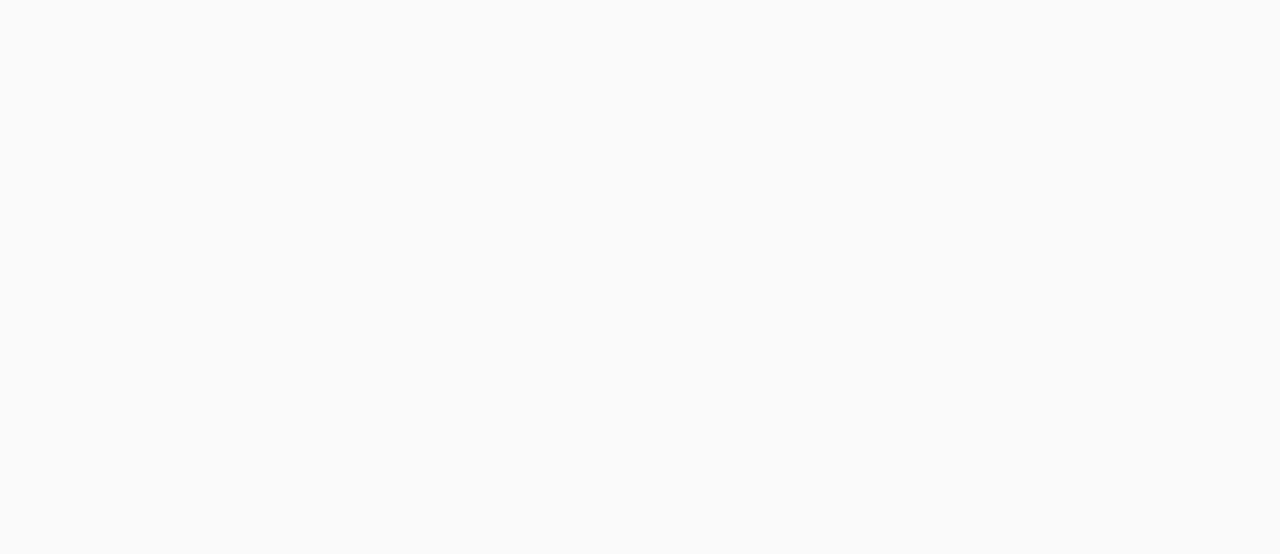
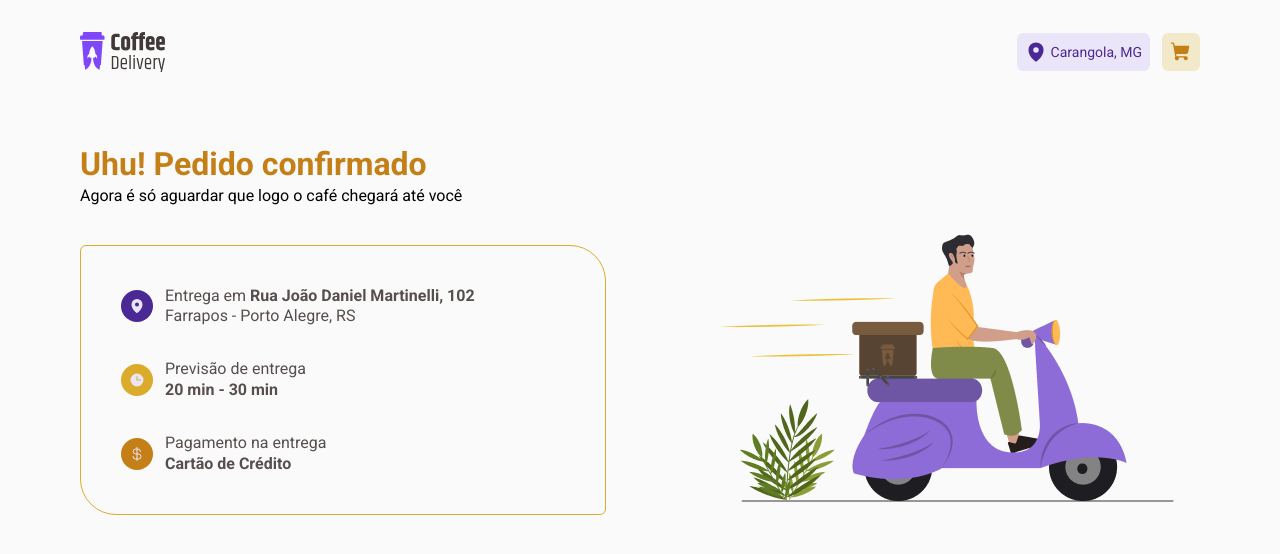
Before and after one commit to walkerblobato/coffee-delivery, a React (Vite) app: page /order-success in a window 1280 px wide. Before the commit this address had no page. Shown: the top 554 px of the page. Built offline with nearby package versions, Linux system fonts and the light colour scheme.

Commit message:
feat: add page OrderSucess

```diff
--- a/src/Router.tsx
+++ b/src/Router.tsx
@@ -3,6 +3,7 @@ import { DefaultLayout } from './layouts/DefaultLayout'
 
 import { Home } from './pages/Home'
 import { OrderProducts } from './pages/OrderProducts'
+import { OrderSuccess } from './pages/OrderSuccess'
 
 export function Router() {
   return (
@@ -10,6 +11,7 @@ export function Router() {
       <Route path="/" element={<DefaultLayout />}>
         <Route path="/" element={<Home />} />
         <Route path="/order-products" element={<OrderProducts />} />
+        <Route path="/order-success" element={<OrderSuccess />} />
       </Route>
     </Routes>
   )
--- a/src/pages/OrderProducts/Components/ProductsCart/index.tsx
+++ b/src/pages/OrderProducts/Components/ProductsCart/index.tsx
@@ -1,4 +1,5 @@
 import { CartItem } from './components/CartItem'
+import { useNavigate } from 'react-router-dom'
 import {
   ProductsCartContainer,
   OrderDetail,
@@ -7,6 +8,8 @@ import {
 } from './styles'
 
 export const ProductsCart = () => {
+  const navigate = useNavigate()
+
   return (
     <ProductsCartContainer>
       <CartItem />
@@ -28,7 +31,9 @@ export const ProductsCart = () => {
         <p>R$ 33,40</p>
       </TotalOrder>
 
-      <ConfirmButton>Confirmar Pedido</ConfirmButton>
+      <ConfirmButton onClick={() => navigate('/order-success')}>
+        Confirmar Pedido
+      </ConfirmButton>
     </ProductsCartContainer>
   )
 }
--- /dev/null
+++ b/src/pages/OrderSuccess/index.tsx
@@ -0,0 +1,63 @@
+import { Clock, CurrencyDollar, MapPin } from 'phosphor-react'
+import { useTheme } from 'styled-components'
+
+import illustration from '../../assets/Illustration.png'
+
+import {
+  OrderSuccessData,
+  OrderSuccessInfo,
+  SuccessContainer,
+  SuccessHeader,
+  SuccessIllustration,
+  SuccessPage,
+} from './styles'
+
+export const OrderSuccess = () => {
+  const theme = useTheme()
+
+  return (
+    <>
+      <SuccessPage>
+        <SuccessContainer>
+          <SuccessHeader>
+            <h2>Uhu! Pedido confirmado</h2>
+            <p>Agora é só aguardar que logo o café chegará até você</p>
+          </SuccessHeader>
+
+          <OrderSuccessInfo>
+            <OrderSuccessData background={theme.product['purple-dark']}>
+              <span>
+                <MapPin size={16} weight="fill" />
+              </span>
+              <p>
+                Entrega em <b>Rua João Daniel Martinelli, 102</b> Farrapos -
+                Porto Alegre, RS
+              </p>
+            </OrderSuccessData>
+
+            <OrderSuccessData background={theme.product.yellow}>
+              <span>
+                <Clock size={16} weight="fill" />
+              </span>
+              <p>
+                Previsão de entrega <br />
+                <b>20 min - 30 min</b>
+              </p>
+            </OrderSuccessData>
+
+            <OrderSuccessData background={theme.product['yellow-dark']}>
+              <span>
+                <CurrencyDollar size={16} />
+              </span>
+              <p>
+                Pagamento na entrega <br />
+                <b>Cartão de Crédito</b>
+              </p>
+            </OrderSuccessData>
+          </OrderSuccessInfo>
+        </SuccessContainer>
+        <SuccessIllustration src={illustration} alt="Algo" />
+      </SuccessPage>
+    </>
+  )
+}
--- /dev/null
+++ b/src/pages/OrderSuccess/styles.ts
@@ -0,0 +1,128 @@
+import { styled } from 'styled-components'
+
+export const SuccessPage = styled.div`
+  display: flex;
+  align-items: flex-end;
+  gap: 3.2rem;
+  justify-content: space-between;
+  width: 100%;
+
+  @media (max-width: 950px) {
+    flex-direction: column-reverse;
+    align-items: center;
+  }
+`
+
+export const SuccessContainer = styled.div`
+  display: flex;
+  flex-direction: column;
+  align-items: start;
+  justify-content: center;
+  width: 100%;
+
+  @media (max-width: 950px) {
+    margin-bottom: 4rem;
+    align-items: center;
+  }
+`
+
+export const SuccessHeader = styled.div`
+  margin-bottom: 4rem;
+
+  h2 {
+    font-family: Baloo 2;
+    font-size: 3.2rem;
+    font-weight: 800;
+    line-height: 130%;
+    color: ${(props) => props.theme.product['yellow-dark']};
+  }
+
+  @media (max-width: 950px) {
+    width: 100%;
+    p,
+    h2 {
+      text-align: center;
+      width: 100%;
+    }
+  }
+
+  @media (max-width: 450px) {
+    h2 {
+      font-size: 2.4rem;
+    }
+  }
+`
+
+export const OrderSuccessInfo = styled.div`
+  display: flex;
+  width: 52.6rem;
+  padding: 4rem;
+  flex-direction: column;
+  align-items: flex-start;
+  gap: 3.2rem;
+  border-radius: 6px 36px;
+  border: 1px solid #dbac2c;
+
+  @media (max-width: 1150px) {
+    width: auto;
+  }
+
+  @media (max-width: 950px) {
+    padding: 3rem;
+  }
+  @media (max-width: 450px) {
+    padding: 2rem;
+  }
+`
+
+interface IOrderSuccessData {
+  background: string
+}
+
+export const OrderSuccessData = styled.div<IOrderSuccessData>`
+  display: flex;
+  gap: 1.2rem;
+  max-width: 46.6rem;
+  align-items: center;
+  justify-content: space-between;
+
+  span {
+    display: flex;
+    border-radius: 50%;
+    align-items: center;
+    justify-content: center;
+    width: 32px;
+    height: 32px;
+    padding: 0.8rem;
+    color: ${(props) => props.theme.product['purple-light']};
+    background: ${(props) => props.background};
+  }
+
+  p {
+    line-height: 130%;
+    color: ${(props) => props.theme.base['base-text']};
+    max-width: 31rem;
+  }
+
+  @media (max-width: 950px) {
+  }
+
+  @media (max-width: 450px) {
+    gap: 0.6rem;
+
+    p {
+      font-size: 1.4rem;
+    }
+  }
+`
+export const SuccessIllustration = styled.img`
+  max-width: 49.2rem;
+
+  @media (max-width: 450px) {
+    width: 29rem;
+  }
+
+  @media (max-width: 300px) {
+    width: 27rem;
+  }
+`
```
Also changed, not shown: src/assets/Illustration.png (added).
